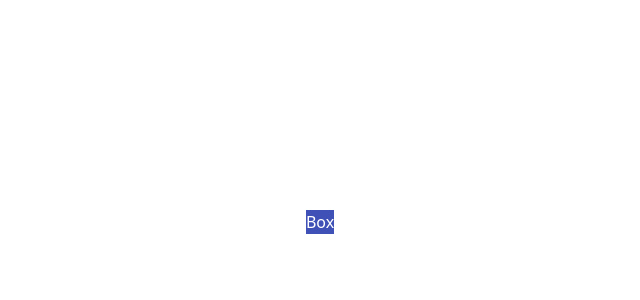
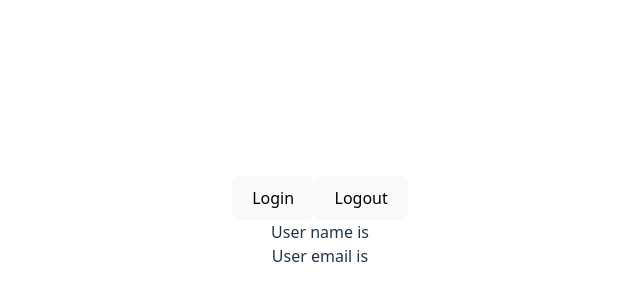
Before and after one commit to reinertisa/react-typescript-tutorials, a React (Vite) app: page / in a window 1280 px wide. Shown: the part 178-478 px from the top of the page, without its empty margins (320-960 px from the left). Built offline with nearby package versions, Linux system fonts and the light colour scheme.

Commit message:
feat(website): useContext future value - 1

```diff
--- a/src/App.tsx
+++ b/src/App.tsx
@@ -1,14 +1,14 @@
 import './App.css'
 
-import ThemeContextProvider from "./usecontext/ThemeContext1.tsx";
-import Box1 from "./usecontext/Box1.tsx";
+import UserContextProvider from "./usecontext/UserContext1.tsx";
+import User1 from "./usecontext/User1.tsx";
 
 function App() {
     return (
         <div>
-            <ThemeContextProvider>
-                <Box1 />
-            </ThemeContextProvider>
+            <UserContextProvider>
+                <User1 />
+            </UserContextProvider>
         </div>
     )
 }
--- /dev/null
+++ b/src/usecontext/User1.tsx
@@ -0,0 +1,31 @@
+import {useContext} from 'react';
+import {UserContext1} from "./UserContext1.tsx";
+
+
+export default function User1() {
+    const userContext = useContext(UserContext1);
+    const handleLogin = (): void => {
+        if (userContext) {
+            userContext.setUser({
+                name: 'John',
+                email: 'test@gmail.com'
+            })
+        }
+    }
+    const handleLogout = (): void => {
+        if (userContext) {
+            userContext.setUser(null);
+        }
+    }
+
+
+
+    return (
+        <div>
+            <button onClick={handleLogin}>Login</button>
+            <button onClick={handleLogout}>Logout</button>
+            <div>User name is {userContext?.user?.name}</div>
+            <div>User email is {userContext?.user?.email}</div>
+        </div>
+    )
+}
--- /dev/null
+++ b/src/usecontext/UserContext1.tsx
@@ -0,0 +1,26 @@
+import React, {useState, createContext} from 'react';
+
+export type AuthUser = {
+    name: string
+    email: string
+}
+
+type UserContextProviderProps = {
+    children: React.ReactNode
+}
+
+type UserContextType = {
+    user: AuthUser | null
+    setUser: React.Dispatch<React.SetStateAction<AuthUser | null>>
+}
+
+export const UserContext1 = createContext<UserContextType | null>(null);
+
+export default function UserContextProvider({children}: UserContextProviderProps) {
+    const [user, setUser] = useState<AuthUser | null>(null);
+    return (
+        <UserContext1.Provider value={{user, setUser}}>
+            {children}
+        </UserContext1.Provider>
+    )
+}
```
